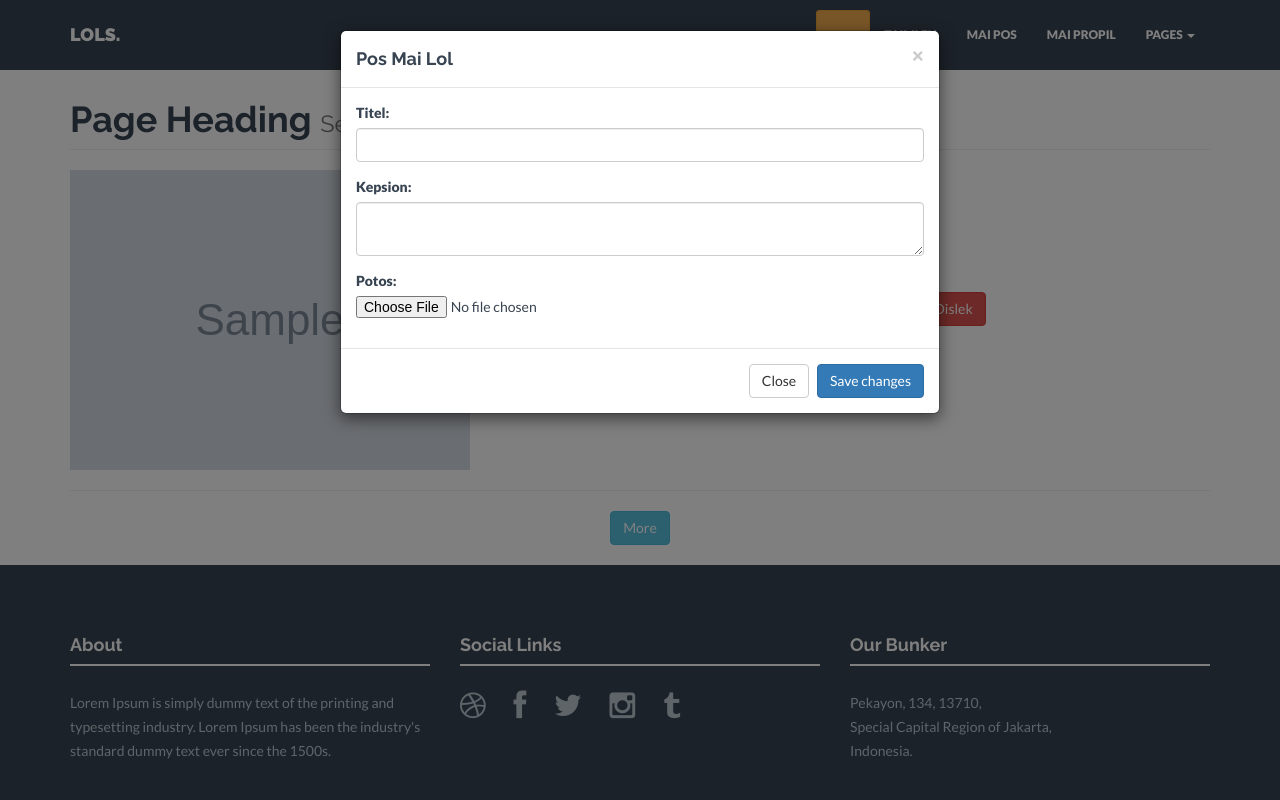
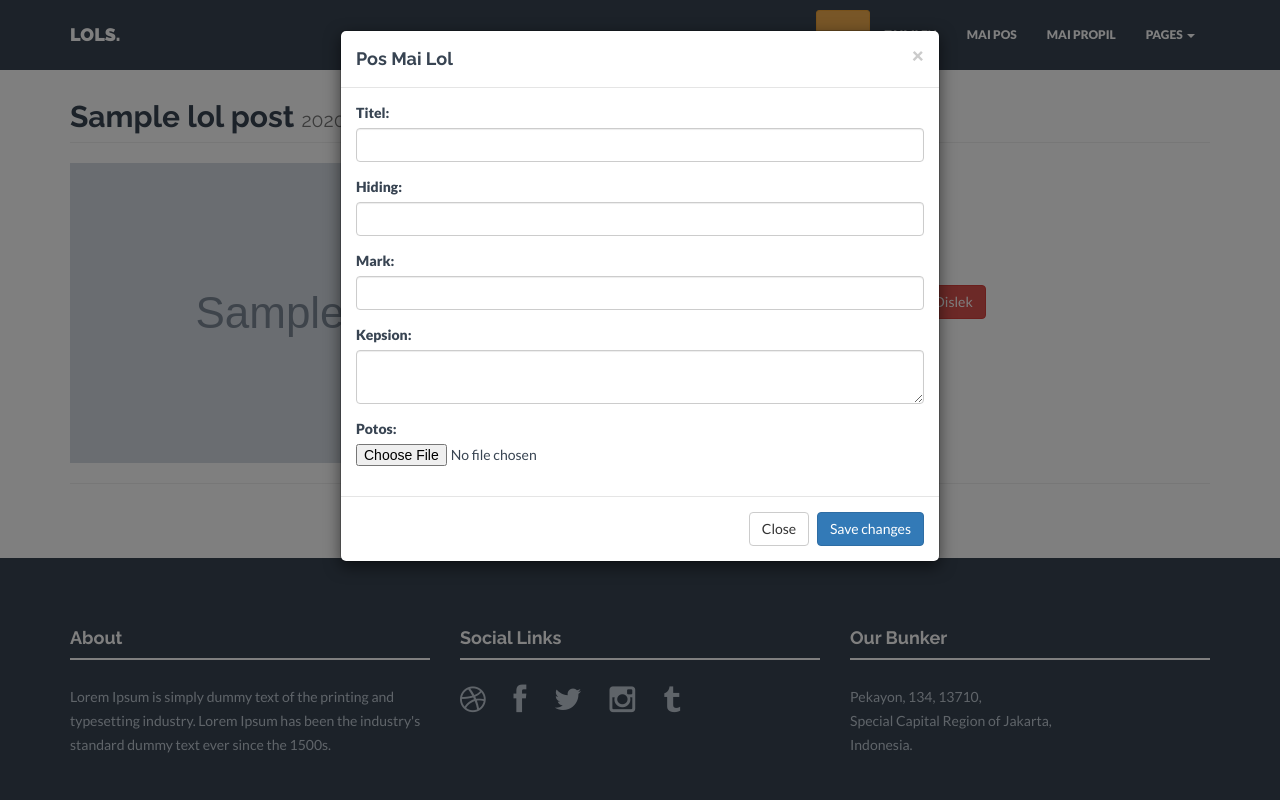
Before and after one commit to naufal11/Project_Web, a CodeIgniter app: the page made by application/views/Homepage.php in a window 1280 px wide, after a click on "LOL". Run offline with CodeIgniter, Linux system fonts and the light colour scheme; tables that the repository leaves empty or names only in its code hold one stand-in row (values such as "Sample post"); the template is opened without the code that fills it: most values are stand-ins (such as "Sample title", 1, 10 or a date in 2020); grey boxes marked "Sample" are stand-in pictures; data that the repository does not hold is empty; some libraries are stand-ins or nearby versions.

Commit message:
Initial commit for poster from deva

```diff
--- a/application/views/Homepage.php
+++ b/application/views/Homepage.php
@@ -24,6 +24,14 @@
               <input type="text" class="form-control" id="title" name="title">
             </div>
             <div class="form-group">
+              <label for="heading" class="control-label">Hiding:</label>
+              <input type="text" class="form-control" id="heading" name="heading">
+            </div>
+            <div class="form-group">
+              <label for="mark" class="control-label">Mark:</label>
+              <input type="text" class="form-control" id="mark" name="mark">
+            </div>
+            <div class="form-group">
               <label for="caption" class="control-label">Kepsion:</label>
               <textarea class="form-control" id="caption" name="caption" style="width:100%"></textarea>
             </div>
@@ -41,16 +49,17 @@
     </div>
   </div>
 </div>
+
+<?php foreach ($lol_posts as $lol_post): ?>
 <div class="row">
   <div class="col-lg-12">
-                <h1 class="page-header">Page Heading
-                    <small>Secondary Text</small>
-                </h1>
+    <h2 class="page-header"><?php echo $lol_post['heading'] ?>
+      <small><?php echo date_format(date_create($lol_post['dtmDate']),"Y-m-d") ?></small>
+    </h2>
   </div>
 </div>
 <!-- /.row -->
 
-        <?php foreach ($lol_posts as $lol_post): ?>
   <!-- Project One -->
   <div class="row">
     <div class="col-md-7">
@@ -62,9 +71,13 @@
       <h3><?php echo $lol_post['title'] ?></h3>
       <h4><?php echo $lol_post['username'] ?></h4>
       <p><?php echo $lol_post['caption'] ?></p>
-                <div class="btn btn-primary" onclick="response(\"<?php echo $lol_post['intIdPost'] ?>\",1)" ><span class="fa fa-thumbs-o-up"></span> Lek </div>
-                <div class="btn btn-info" href="#"><span class="fa fa-comment"></span> Komen</div>
-                <div class="btn btn-danger" href="#"><span class="fa fa-thumbs-o-down"></span> Dislek</div>
+      <div class="btn btn-primary" onclick="response(<?php echo $lol_post['intIdPost'] ?>,1)">
+        <span class="fa fa-thumbs-o-up" id="like"></span> Lek
+      </div>
+      <div class="btn btn-info"><span class="fa fa-comment"></span> Komen</div>
+      <div class="btn btn-danger" onclick="response(<?php echo $lol_post['intIdPost'] ?>,0)">
+        <span class="fa fa-thumbs-o-down"></span> Dislek
+      </div>
     </div>
   </div>
   <!-- /.row -->
@@ -95,6 +108,20 @@
 
 <?php $this->load->view('footer'); ?>
 
+<script type="text/javascript">
 
+function response(id, value) {
+  $.post("<?php echo site_url('post/response') ?>", {
+    "intIdPost" : id,
+    "response"  : value
+  },
+  function(data) {
+    /*optional stuff to do after success */
+    data = JSON.parse(data);
+    $("#like").html(" "+data);
+  });
+}
+
+</script>
 </body>
 </html>
```
Also changed, not shown: application/controllers/Post.php (+31 -1 lines). Lines whose indentation alone changed are shown as unchanged.
